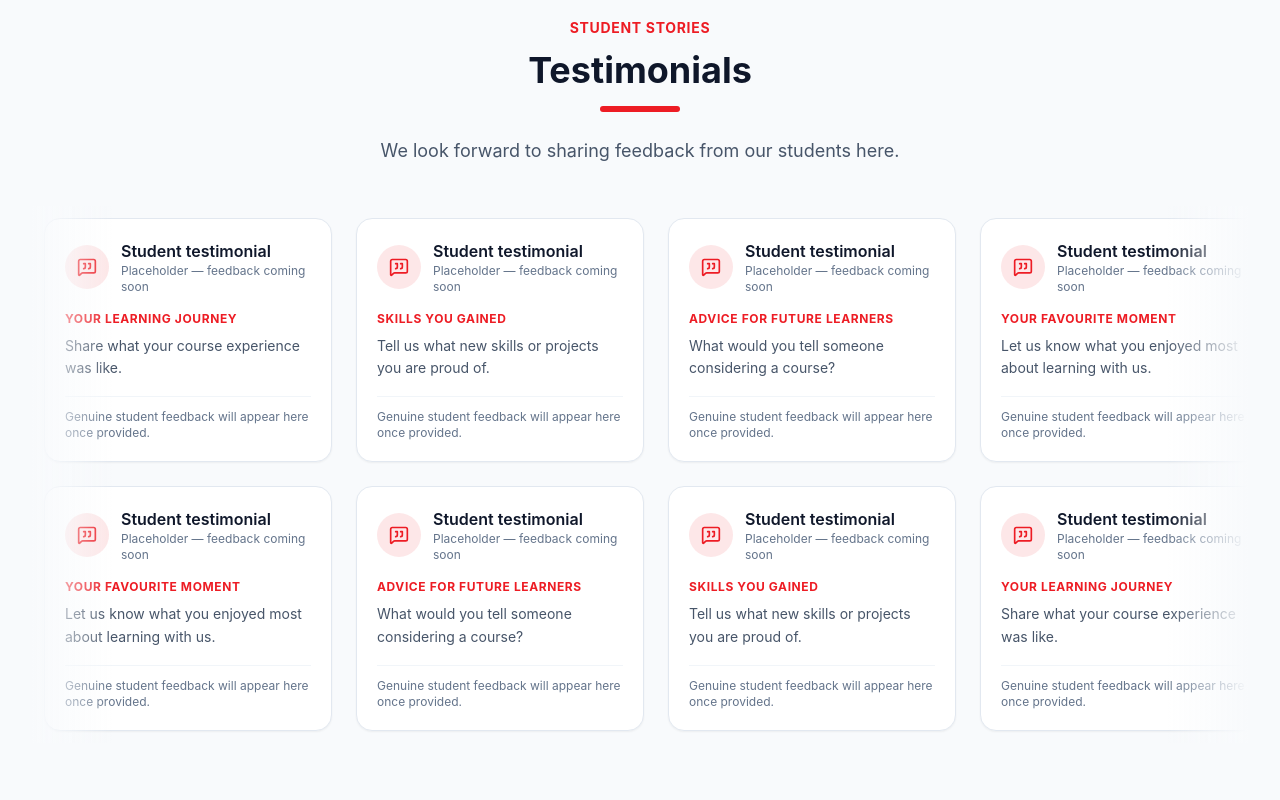
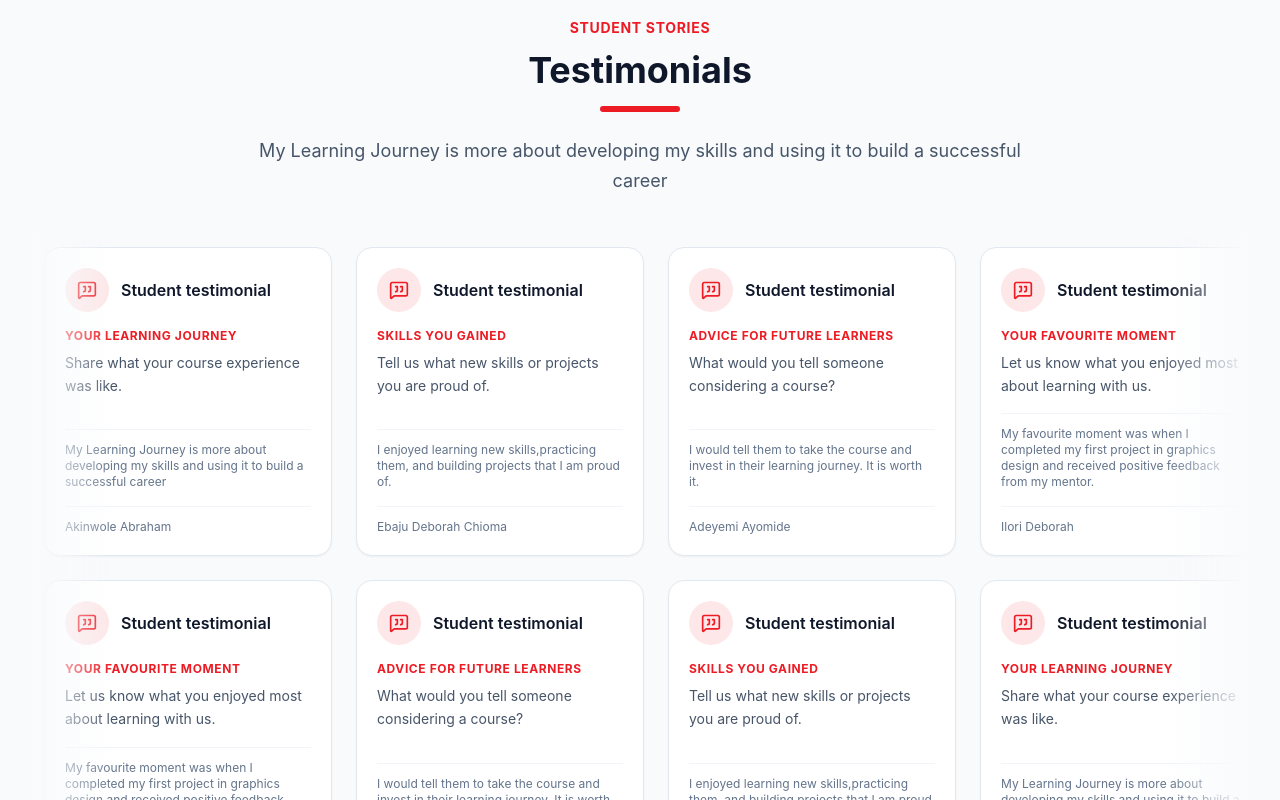
Before and after one commit to Deorum-1/Secure-Advance-Information, a React (Create React App) app: page / in a window 1280 px wide. Shown: the part 4520-5320 px from the top of the page. Built offline with nearby package versions, Linux system fonts and the light colour scheme; the HTML template or start-up script is replaced by a standard one.

Commit message:
Updated testimonial page

```diff
--- a/src/components/Testimonials.jsx
+++ b/src/components/Testimonials.jsx
@@ -1,23 +1,35 @@
-import React from 'react';
-import { motion, useReducedMotion } from 'framer-motion';
-import { MessageSquareQuote } from 'lucide-react';
+import React from "react";
+import { motion, useReducedMotion } from "framer-motion";
+import { MessageSquareQuote } from "lucide-react";
 
 const testimonialPrompts = [
   {
-    title: 'Your learning journey',
-    prompt: 'Share what your course experience was like.',
+    title: "Your learning journey",
+    prompt: "Share what your course experience was like.",
+    feedback:
+      "My Learning Journey is more about developing my skills and using it to build a successful career",
+    name: "Akinwole Abraham",
   },
   {
-    title: 'Skills you gained',
-    prompt: 'Tell us what new skills or projects you are proud of.',
+    title: "Skills you gained",
+    prompt: "Tell us what new skills or projects you are proud of.",
+    feedback:
+      "I enjoyed learning new skills,practicing them, and building projects that I am proud of.",
+    name: "Ebaju Deborah Chioma",
   },
   {
-    title: 'Advice for future learners',
-    prompt: 'What would you tell someone considering a course?',
+    title: "Advice for future learners",
+    prompt: "What would you tell someone considering a course?",
+    feedback:
+      "I would tell them to take the course and invest in their learning journey. It is worth it.",
+    name: "Adeyemi Ayomide",
   },
   {
-    title: 'Your favourite moment',
-    prompt: 'Let us know what you enjoyed most about learning with us.',
+    title: "Your favourite moment",
+    prompt: "Let us know what you enjoyed most about learning with us.",
+    feedback:
+      "My favourite moment was when I completed my first project in graphics design and received positive feedback from my mentor.",
+    name: "Ilori Deborah",
   },
 ];
 
@@ -29,20 +41,37 @@ const TestimonialCard = ({ item }) => (
       </div>
       <div>
         <p className="font-semibold text-slate-900">Student testimonial</p>
-        <p className="text-xs text-slate-500">Placeholder — feedback coming soon</p>
       </div>
     </div>
-    <p className="text-xs font-bold uppercase tracking-wider text-saiRed">{item.title}</p>
-    <p className="mt-2 flex-1 text-sm leading-relaxed text-slate-600">{item.prompt}</p>
+    <p className="text-xs font-bold uppercase tracking-wider text-saiRed">
+      {item.title}
+    </p>
+    <p className="mt-2 flex-1 text-sm leading-relaxed text-slate-600">
+      {item.prompt}
+    </p>
     <p className="mt-4 border-t border-slate-100 pt-3 text-xs text-slate-500">
-      Genuine student feedback will appear here once provided.
+      {item.feedback}
+    </p>
+    <p className="mt-4 border-t border-slate-100 pt-3 text-xs text-slate-500">
+      {item.name}
     </p>
   </article>
 );
 
-const TestimonialMarqueeRow = ({ items, reverse = false, label, prefersReducedMotion }) => (
-  <div className="testimonial-marquee group relative overflow-hidden py-3" role="group" aria-label={label}>
-    <div className={`testimonial-marquee-track${reverse ? ' testimonial-marquee-reverse' : ''}`}>
+const TestimonialMarqueeRow = ({
+  items,
+  reverse = false,
+  label,
+  prefersReducedMotion,
+}) => (
+  <div
+    className="testimonial-marquee group relative overflow-hidden py-3"
+    role="group"
+    aria-label={label}
+  >
+    <div
+      className={`testimonial-marquee-track${reverse ? " testimonial-marquee-reverse" : ""}`}
+    >
       {[0, 1].map((copy) => (
         <div
           key={copy}
@@ -57,8 +86,14 @@ const TestimonialMarqueeRow = ({ items, reverse = false, label, prefersReducedMo
     </div>
     {!prefersReducedMotion && (
       <>
-        <div aria-hidden="true" className="pointer-events-none absolute inset-y-0 left-0 z-10 w-12 bg-gradient-to-r from-slate-50 to-transparent sm:w-20" />
-        <div aria-hidden="true" className="pointer-events-none absolute inset-y-0 right-0 z-10 w-12 bg-gradient-to-l from-slate-50 to-transparent sm:w-20" />
+        <div
+          aria-hidden="true"
+          className="pointer-events-none absolute inset-y-0 left-0 z-10 w-12 bg-gradient-to-r from-slate-50 to-transparent sm:w-20"
+        />
+        <div
+          aria-hidden="true"
+          className="pointer-events-none absolute inset-y-0 right-0 z-10 w-12 bg-gradient-to-l from-slate-50 to-transparent sm:w-20"
+        />
       </>
     )}
   </div>
@@ -85,11 +120,15 @@ const Testimonials = () => {
           </h2>
           <div className="mx-auto mt-4 h-1.5 w-20 rounded-full bg-saiRed" />
           <p className="mt-6 text-lg leading-relaxed text-slate-600">
-            We look forward to sharing feedback from our students here.
+            {testimonialPrompts[0].feedback}
           </p>
         </motion.div>
 
-        <div role="region" aria-roledescription="testimonial carousel" aria-label="Student testimonial placeholders">
+        <div
+          role="region"
+          aria-roledescription="testimonial carousel"
+          aria-label="Student testimonial placeholders"
+        >
           <div className="mx-auto flex max-w-xl flex-col gap-4 px-4 lg:hidden">
             {testimonialPrompts.map((item, index) => (
               <motion.div
```
